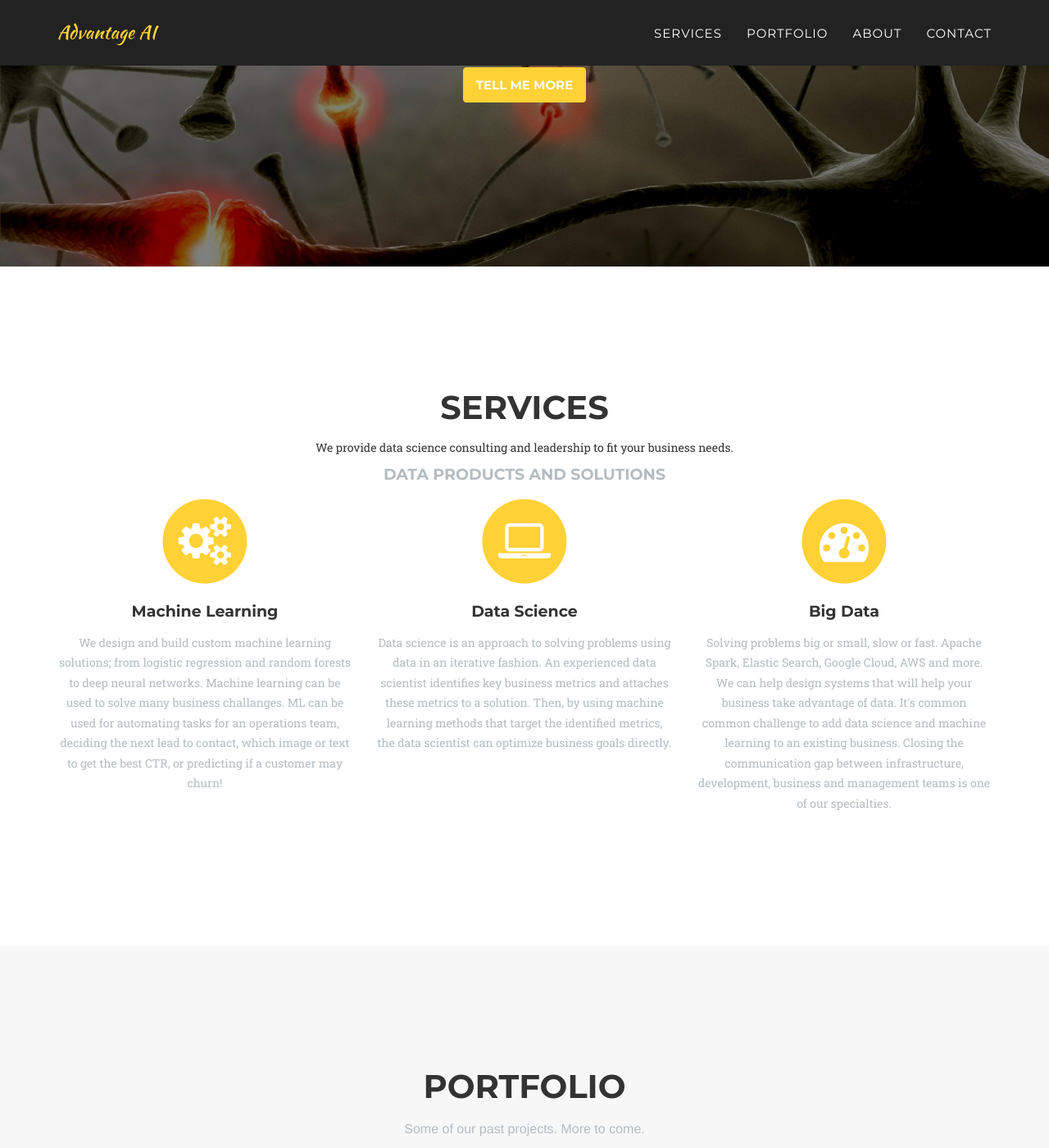
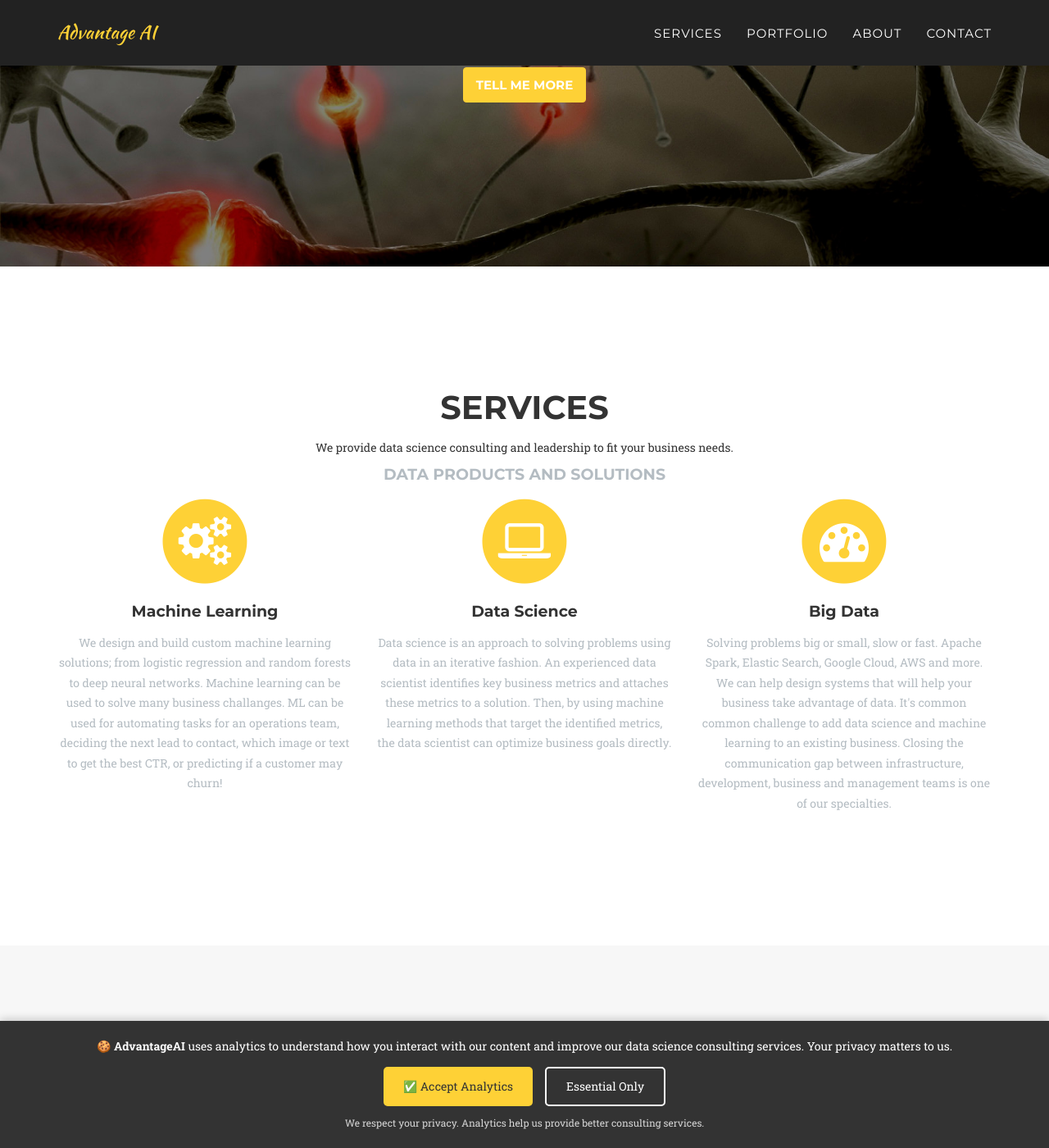
Before and after one commit to AdvantageAi/advantageai.github.io, a Jekyll site: the page built from index.html, in a window 1280 px wide and 1400 px high, scrolled down 483 px. Shown: the whole window at 82% size. Built offline with Jekyll 4.4.1, drawn with Linux system fonts in a browser that asks for light colours; some web fonts are replaced.

Commit message:
feature: add cookie consent.

```diff
--- /dev/null
+++ b/_includes/cookie-banner.html
@@ -0,0 +1,19 @@
+<!-- Cookie Consent Banner HTML -->
+<div id="cookie-banner">
+  <div class="cookie-banner-content">
+    <p class="cookie-banner-text">
+      🍪 <strong>AdvantageAI</strong> uses analytics to understand how you interact with our content and improve our data science consulting services. Your privacy matters to us.
+    </p>
+    <div class="cookie-banner-buttons">
+      <button class="cookie-banner-btn consent-accept">
+        ✅ Accept Analytics
+      </button>
+      <button class="cookie-banner-btn consent-decline">
+        Essential Only
+      </button>
+    </div>
+    <p class="cookie-banner-footer">
+      We respect your privacy. Analytics help us provide better consulting services.
+    </p>
+  </div>
+</div>
--- /dev/null
+++ b/_includes/gdpr-consent.html
@@ -0,0 +1,12 @@
+<!-- GDPR Consent Management - Load CSS and JS -->
+<link rel="stylesheet" href="{{ '/css/cookie-banner.css' | relative_url }}">
+<script src="{{ '/js/gdpr-consent.js' | relative_url }}"></script>
+
+<!-- Initialize GDPR consent system -->
+<script>
+  document.addEventListener('DOMContentLoaded', function() {
+    {% if site.google.tag_manager.container_id %}
+      AdvantageAI.consent.init('{{ site.google.tag_manager.container_id }}');
+    {% endif %}
+  });
+</script>
--- a/_includes/head.html
+++ b/_includes/head.html
@@ -5,6 +5,8 @@
     <meta name="viewport" content="width=device-width">
     <meta name="description" content="{{ site.description }}">
     <link rel="canonical" href="{{ page.url | replace:'index.html','' | prepend: site.baseurl | prepend: site.url }}">
+
+    {% include gdpr-consent.html %}
 
     {% if site.google.tag_manager.container_id %}
         {% include gtm-head.html %}
--- a/_layouts/default.html
+++ b/_layouts/default.html
@@ -15,6 +15,7 @@
     {% include footer.html %}
     {% include modals.html %}
     {% include js.html %}
+    {% include cookie-banner.html %}
 
     </body>
 </html>
--- /dev/null
+++ b/css/cookie-banner.css
@@ -0,0 +1,101 @@
+/* Cookie Consent Banner Styles */
+#cookie-banner {
+  display: none;
+  position: fixed;
+  bottom: 0;
+  left: 0;
+  right: 0;
+  background: #333;
+  color: white;
+  padding: 20px;
+  z-index: 9999;
+  text-align: center;
+  box-shadow: 0 -2px 10px rgba(0, 0, 0, 0.2);
+  transform: translateY(100%);
+  opacity: 0;
+  transition: all 0.3s ease-in-out;
+}
+
+#cookie-banner.show {
+  transform: translateY(0);
+  opacity: 1;
+}
+
+.cookie-banner-content {
+  max-width: 1200px;
+  margin: 0 auto;
+}
+
+.cookie-banner-text {
+  margin: 0 0 15px 0;
+  font-size: 14px;
+  line-height: 1.5;
+}
+
+.cookie-banner-buttons {
+  display: flex;
+  justify-content: center;
+  gap: 15px;
+  flex-wrap: wrap;
+  margin-bottom: 10px;
+}
+
+.cookie-banner-btn {
+  padding: 12px 24px;
+  border: none;
+  border-radius: 5px;
+  cursor: pointer;
+  font-size: 14px;
+  font-weight: 500;
+  transition: all 0.2s ease;
+  text-decoration: none;
+  display: inline-block;
+}
+
+.consent-accept {
+  background: #fed136;
+  color: #333;
+}
+
+.consent-accept:hover {
+  background: #fec503;
+  transform: translateY(-1px);
+}
+
+.consent-decline {
+  background: transparent;
+  color: white;
+  border: 2px solid white;
+}
+
+.consent-decline:hover {
+  background: white;
+  color: #333;
+}
+
+.cookie-banner-footer {
+  margin: 10px 0 0 0;
+  font-size: 12px;
+  opacity: 0.8;
+}
+
+/* Mobile responsiveness */
+@media (max-width: 768px) {
+  #cookie-banner {
+    padding: 15px;
+  }
+
+  .cookie-banner-text {
+    font-size: 13px;
+  }
+
+  .cookie-banner-buttons {
+    flex-direction: column;
+    align-items: center;
+  }
+
+  .cookie-banner-btn {
+    width: 100%;
+    max-width: 200px;
+  }
+}
--- /dev/null
+++ b/js/gdpr-consent.js
@@ -0,0 +1,198 @@
+/*!
+ * GDPR Consent Management for AdvantageAI
+ * Handles cookie consent and GTM loading
+ */
+
+window.AdvantageAI = window.AdvantageAI || {};
+
+AdvantageAI.consent = {
+  // Configuration - you can modify these
+  config: {
+    gtmId: null, // Will be set dynamically from Jekyll config
+    cookieName: 'analytics-consent',
+    cookieDateName: 'consent-date',
+    bannerSelector: '#cookie-banner'
+  },
+
+  // Initialize the consent system
+  init: function(gtmContainerId) {
+    this.config.gtmId = gtmContainerId;
+    this.setupEventListeners();
+    this.checkInitialConsent();
+  },
+
+  // Check if user has given consent
+  hasConsent: function() {
+    return localStorage.getItem(this.config.cookieName) === 'granted';
+  },
+
+  // Grant analytics consent
+  grantConsent: function() {
+    localStorage.setItem(this.config.cookieName, 'granted');
+    localStorage.setItem(this.config.cookieDateName, new Date().toISOString());
+
+    // Initialize tracking
+    window.dataLayer = window.dataLayer || [];
+    window.dataLayer.push({
+      'event': 'consent_granted',
+      'consent_timestamp': new Date().toISOString()
+    });
+
+    // Load GTM if not already loaded
+    if (!window.gtmLoaded) {
+      this.loadGTM();
+    }
+
+    // Hide consent banner
+    this.hideBanner();
+
+    // Optional: Show confirmation message
+    this.showConsentConfirmation();
+  },
+
+  // Revoke consent
+  revokeConsent: function() {
+    localStorage.removeItem(this.config.cookieName);
+    localStorage.removeItem(this.config.cookieDateName);
+
+    // Push revoke event before removing tracking
+    if (window.dataLayer) {
+      window.dataLayer.push({
+        'event': 'consent_revoked',
+        'revoke_timestamp': new Date().toISOString()
+      });
+    }
+
+    // Show message and suggest page refresh
+    alert('Analytics consent revoked. Please refresh the page for changes to take full effect.');
+  },
+
+  // Load Google Tag Manager
+  loadGTM: function() {
+    if (!this.config.gtmId || window.gtmLoaded) {
+      return;
+    }
+
+    // Load GTM script
+    (function(w, d, s, l, i) {
+      w[l] = w[l] || [];
+      w[l].push({
+        'gtm.start': new Date().getTime(),
+        event: 'gtm.js'
+      });
+      var f = d.getElementsByTagName(s)[0],
+        j = d.createElement(s),
+        dl = l != 'dataLayer' ? '&l=' + l : '';
+      j.async = true;
+      j.src = 'https://www.googletagmanager.com/gtm.js?id=' + i + dl;
+      f.parentNode.insertBefore(j, f);
+    })(window, document, 'script', 'dataLayer', this.config.gtmId);
+
+    // Add noscript iframe for users without JavaScript
+    this.addGTMNoscript();
+
+    window.gtmLoaded = true;
+    console.log('GTM loaded with consent');
+  },
+
+  // Add GTM noscript iframe
+  addGTMNoscript: function() {
+    var noscript = document.createElement('noscript');
+    var iframe = document.createElement('iframe');
+    iframe.src = 'https://www.googletagmanager.com/ns.html?id=' + this.config.gtmId;
+    iframe.height = '0';
+    iframe.width = '0';
+    iframe.style.display = 'none';
+    iframe.style.visibility = 'hidden';
+    noscript.appendChild(iframe);
+    document.body.insertBefore(noscript, document.body.firstChild);
+  },
+
+  // Show cookie banner
+  showBanner: function() {
+    var banner = document.querySelector(this.config.bannerSelector);
+    if (banner) {
+      banner.style.display = 'block';
+      // Add smooth slide-up animation
+      setTimeout(function() {
+        banner.style.transform = 'translateY(0)';
+        banner.style.opacity = '1';
+      }, 100);
+    }
+  },
+
+  // Hide cookie banner
+  hideBanner: function() {
+    var banner = document.querySelector(this.config.bannerSelector);
+    if (banner) {
+      banner.style.transform = 'translateY(100%)';
+      banner.style.opacity = '0';
+      setTimeout(function() {
+        banner.style.display = 'none';
+      }, 300);
+    }
+  },
+
+  // Show confirmation message after consent
+  showConsentConfirmation: function() {
+    var confirmation = document.createElement('div');
+    confirmation.innerHTML = '✅ Analytics enabled. Thank you!';
+    confirmation.style.cssText = 'position: fixed; bottom: 20px; right: 20px; background: #28a745; color: white; padding: 15px 20px; border-radius: 5px; z-index: 10000; font-size: 14px;';
+    document.body.appendChild(confirmation);
+
+    // Remove after 3 seconds
+    setTimeout(function() {
+      if (confirmation.parentNode) {
+        confirmation.parentNode.removeChild(confirmation);
+      }
+    }, 3000);
+  },
+
+  // Set up event listeners
+  setupEventListeners: function() {
+    var self = this;
+
+    // Listen for consent buttons (will be added to HTML)
+    document.addEventListener('click', function(e) {
+      if (e.target.classList.contains('consent-accept')) {
+        e.preventDefault();
+        self.grantConsent();
+      } else if (e.target.classList.contains('consent-decline')) {
+        e.preventDefault();
+        self.hideBanner();
+      }
+    });
+  },
+
+  // Check consent status on page load
+  checkInitialConsent: function() {
+    if (this.hasConsent()) {
+      this.loadGTM();
+    } else {
+      // Show banner after a brief delay for better UX
+      setTimeout(() => {
+        this.showBanner();
+      }, 1000);
+    }
+  },
+
+  // Utility: Check if consent was granted within last X days
+  isConsentRecent: function(days = 365) {
+    var consentDate = localStorage.getItem(this.config.cookieDateName);
+    if (!consentDate) return false;
+
+    var daysSinceConsent = (new Date() - new Date(consentDate)) / (1000 * 60 * 60 * 24);
+    return daysSinceConsent <= days;
+  },
+
+  // Debug function - useful during development
+  debugInfo: function() {
+    console.log('GDPR Consent Debug Info:', {
+      hasConsent: this.hasConsent(),
+      consentDate: localStorage.getItem(this.config.cookieDateName),
+      gtmLoaded: window.gtmLoaded,
+      gtmId: this.config.gtmId,
+      dataLayer: window.dataLayer
+    });
+  }
+};
```
